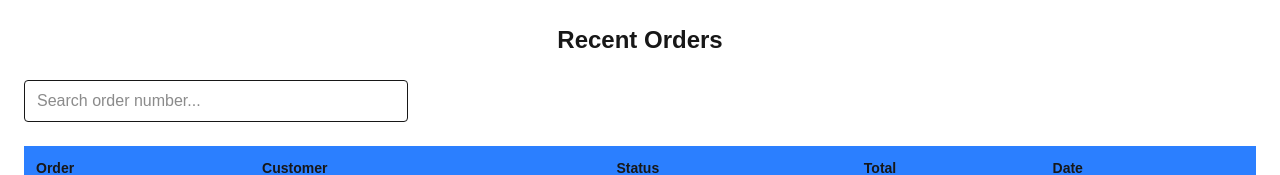
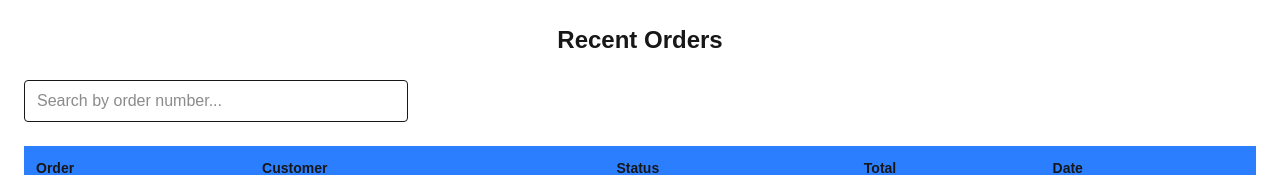
Before and after one commit to tijanidevit/frontend-assessment-mustapha, a Next.js app in the folder app/: page / in a window 1280 px wide. Shown: the top 175 px of the page. Built offline with nearby package versions, Linux system fonts and the light colour scheme.

Commit message:
feat: sync search state with URL query parameters

```diff
--- a/app/app/page.tsx
+++ b/app/app/page.tsx
@@ -1,11 +1,27 @@
 "use client";
 
 import { orders, type Order } from '@/lib/orders';
-import { useState } from 'react';
 import { OrderRow } from './components/OrderRow';
+import { useSearchParams, useRouter } from "next/navigation";
 
 export default function Home() {
-  const [search, setSearch] = useState('');
+  const searchParams = useSearchParams();
+  const router = useRouter();
+
+  const search = searchParams.get("search") ?? "";
+
+
+  function updateSearch(value: string) {
+    const params = new URLSearchParams(searchParams);
+
+    if (value) {
+      params.set("search", value);
+    } else {
+      params.delete("search");
+    }
+
+    router.push(`?${params.toString()}`);
+  }
 
   const filteredOrders = orders.filter((order) =>
     order.orderNumber.toLowerCase().includes(search.toLowerCase())
@@ -20,8 +36,8 @@ export default function Home() {
         <input
           type="search"
           value={search}
-          onChange={(event) => setSearch(event.target.value)}
-          placeholder="Search order number..."
+          onChange={(event) => updateSearch(event.target.value)}
+          placeholder="Search by order number..."
           className="w-full max-w-sm rounded border px-3 py-2"
         />
       </div>
```
Also changed, not shown: app/evidence/after-react-memo.png (added), app/evidence/before-react-memo.png (added).
